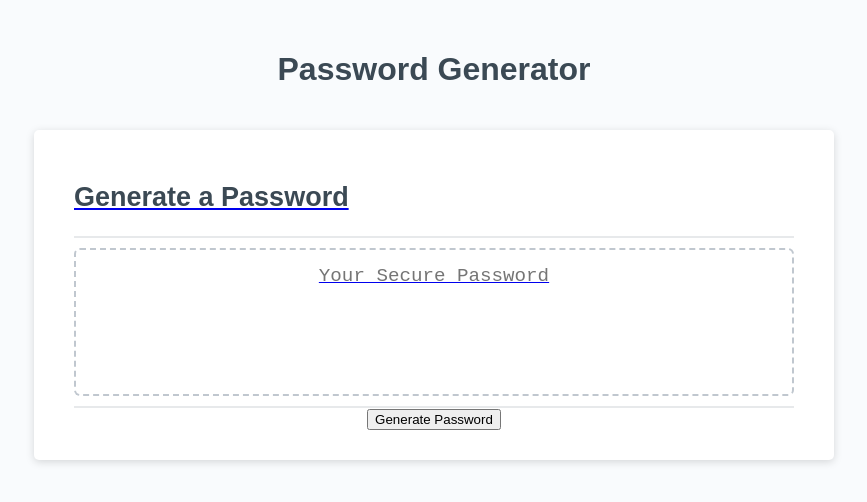
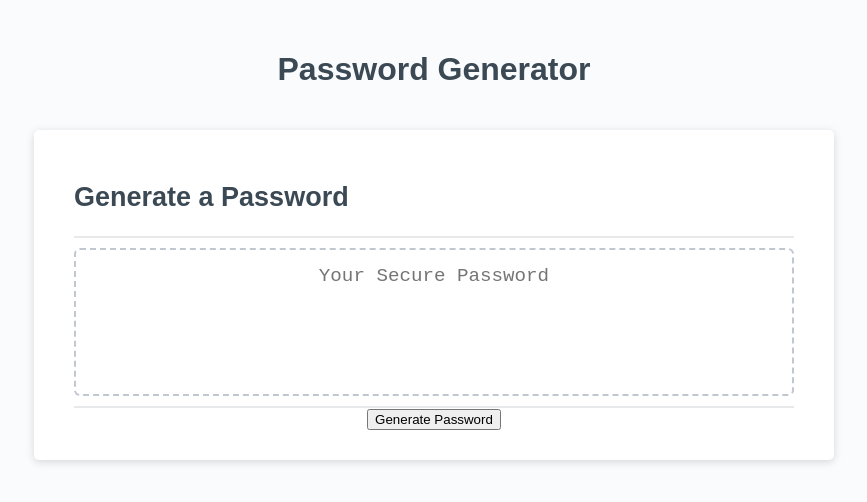
Before and after one commit to tfkjosh/Password-generator, a plain HTML site: page index.html in a window 1280 px wide. Shown: the whole page, without its empty margins (206-1073 px from the left). Drawn offline with Linux system fonts and the light colour scheme.

Commit message:
Update index.html

```diff
--- a/index.html
+++ b/index.html
@@ -5,13 +5,14 @@
     <meta name="viewport" content="width=device-width, initial-scale=1.0" />
     <meta http-equiv="X-UA-Compatible" content="ie=edge" />
     <title>Password Generator</title>
+    <a href="./about.html"></a>
     <link rel="stylesheet" href="style.css" />
   </head>
   <body>
     <div class="wrapper">
       <header>
         <h1>Password Generator</h1>
-        <a href="./password-generator" a href="./about.html">
+        <a href="./password-generator"></a>
       </header>
       <div class="card">
         <div class="card-header">
```
